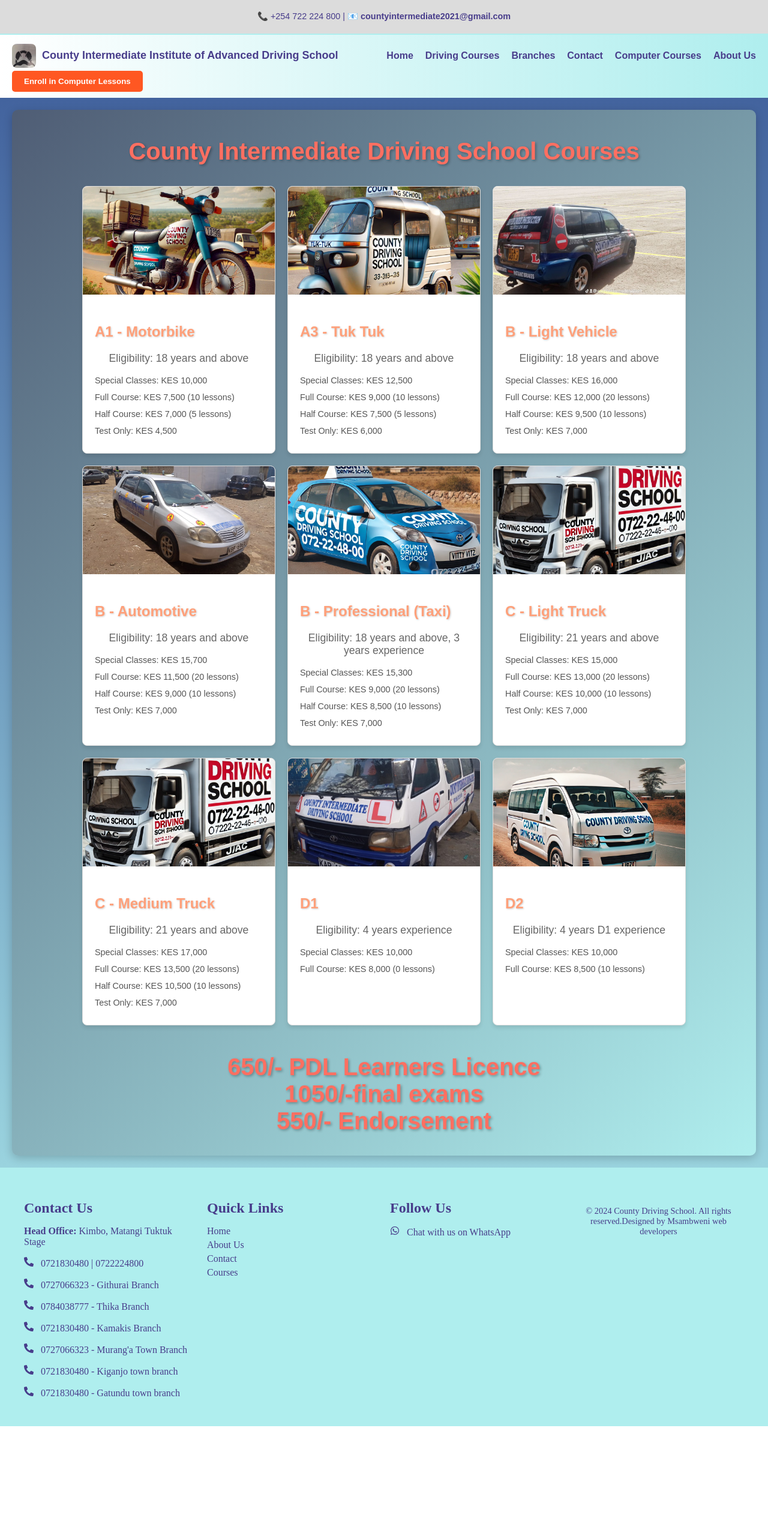
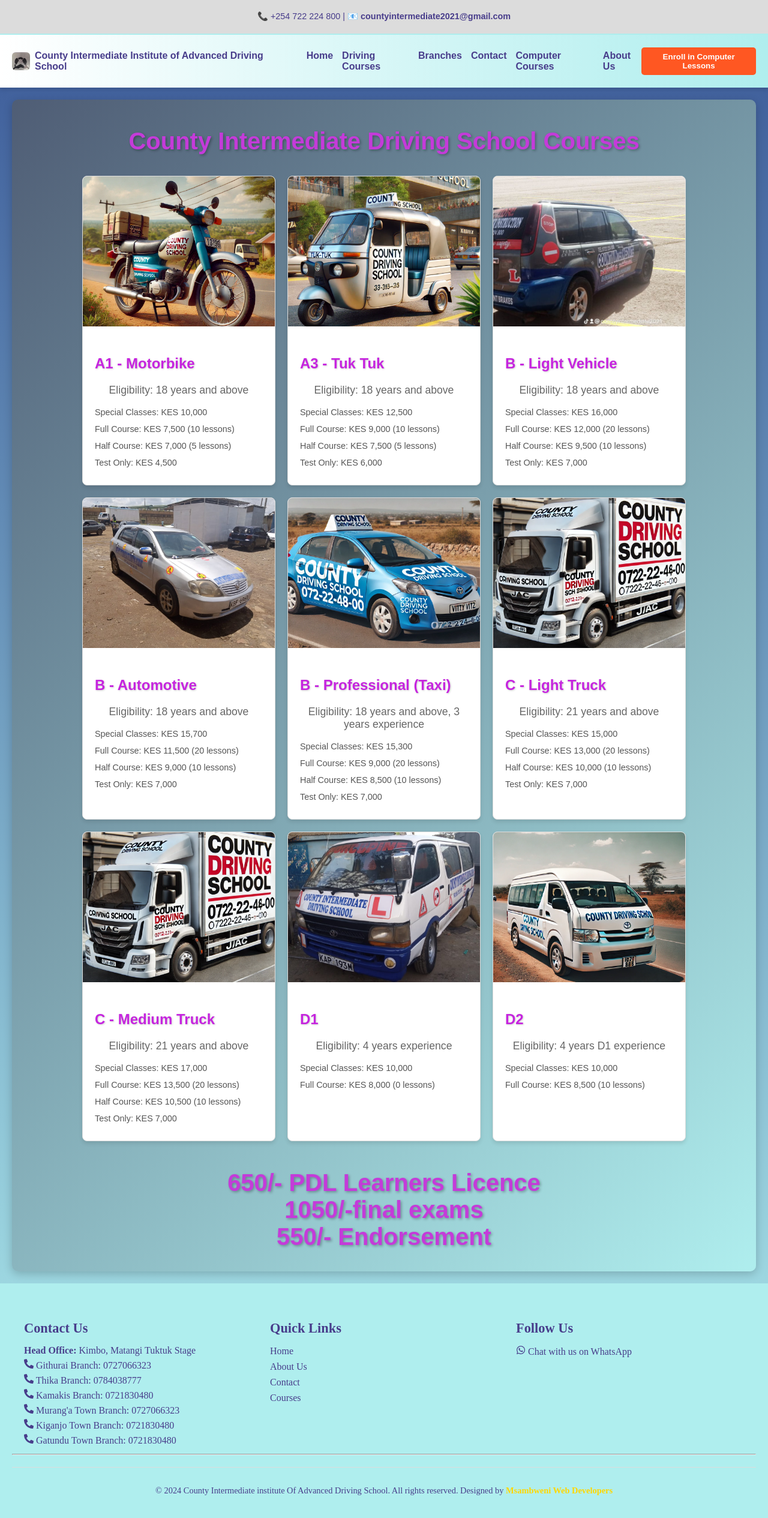
Before and after one commit to mwangi-star/county, a React (Create React App) app: page /courses in a window 1280 px wide. Shown: the top 2530 px of the page at 60% size. Before the commit the page ends 2377 px from the top, so only its background shows below. Built offline with nearby package versions, Linux system fonts and the light colour scheme.

Commit message:
Initial commit

```diff
--- a/src/components/Footer.jsx
+++ b/src/components/Footer.jsx
@@ -1,7 +1,17 @@
 import React from 'react';
-import { Link } from 'react-router-dom';  // Import Link for client-side routing
-import '../styles/Footer.css';  // Assuming you'll add styles in Footer.css
-import { FaPhoneAlt, FaWhatsapp } from 'react-icons/fa';  // Importing phone and whatsapp icons
+import { Link } from 'react-router-dom'; // Client-side routing
+import '../styles/Footer.css'; // Footer CSS
+import { FaPhoneAlt, FaWhatsapp } from 'react-icons/fa'; // Phone and WhatsApp icons
+
+const branches = [
+  { name: "Head Office", phone: "0721830480", location: "Kimbo, Matangi Tuktuk Stage" },
+  { name: "Githurai Branch", phone: "0727066323" },
+  { name: "Thika Branch", phone: "0784038777" },
+  { name: "Kamakis Branch", phone: "0721830480" },
+  { name: "Murang'a Town Branch", phone: "0727066323" },
+  { name: "Kiganjo Town Branch", phone: "0721830480" },
+  { name: "Gatundu Town Branch", phone: "0721830480" }
+];
 
 const Footer = () => {
   return (
@@ -10,54 +20,49 @@ const Footer = () => {
         {/* Contact Information */}
         <div className="footer-section">
           <h3>Contact Us</h3>
-          <p><strong>Head Office:</strong> Kimbo, Matangi Tuktuk Stage</p>
           <p>
-            <FaPhoneAlt /> <a href="tel:0721830480">0721830480</a> |
-            <a href="tel:0722224800"> 0722224800</a>
+            <strong>{branches[0].name}:</strong> {branches[0].location}
           </p>
-          <p>
-            <FaPhoneAlt /> <a href="tel:0727066323">0727066323</a> - Githurai Branch
-          </p>
-          <p>
-            <FaPhoneAlt /> <a href="tel:0784038777">0784038777</a> - Thika  Branch
-          </p>
-          <p>
-            <FaPhoneAlt /> <a href="tel:0721830480">0721830480</a> - Kamakis Branch
-          </p>
-          <p>
-            <FaPhoneAlt /> <a href="tel:0727066323">0727066323</a> - Murang'a Town Branch
-          </p>
-          <p>
-            <FaPhoneAlt /> <a href="tel:0721830480">0721830480</a> - Kiganjo town branch
-          </p>
-          <p>
-            <FaPhoneAlt /> <a href="tel:0721830480">0721830480</a> - Gatundu  town branch
-          </p>
+          {branches.map((branch, index) => (
+            index > 0 && (
+              <p key={index}>
+                <FaPhoneAlt /> {branch.name}:{" "}
+                <a href={`tel:${branch.phone}`}>{branch.phone}</a>
+              </p>
+            )
+          ))}
         </div>
 
         {/* Quick Links */}
         <div className="footer-section">
           <h3>Quick Links</h3>
           <ul>
-            <li><Link to="/Home">Home</Link></li>
+            <li><Link to="/">Home</Link></li>
             <li><Link to="/about">About Us</Link></li>
             <li><Link to="/contact">Contact</Link></li>
             <li><Link to="/courses">Courses</Link></li>
           </ul>
         </div>
 
-        {/* Social and WhatsApp */}
+        {/* Follow Us */}
         <div className="footer-section">
           <h3>Follow Us</h3>
           <p>
-            <FaWhatsapp /> <a href="https://wa.me/0784038777" target="_blank" rel="noopener noreferrer">Chat with us on WhatsApp</a>
+            <FaWhatsapp />{" "}
+            <a href="https://wa.me/0784038777" target="_blank" rel="noopener noreferrer">
+              Chat with us on WhatsApp
+            </a>
           </p>
         </div>
+      </div>
 
-        {/* Copyright */}
-        <div className="footer-section footer-bottom">
-          <p>© {new Date().getFullYear()} County Driving School. All rights reserved.Designed by Msambweni web developers</p>
-        </div>
+      {/* Horizontal Line and Copyright */}
+      <hr className="footer-separator" />
+      <div className="footer-bottom">
+        <p>
+          © {new Date().getFullYear()} County Intermediate institute Of Advanced Driving School. All rights reserved.
+          Designed by <strong>Msambweni Web Developers</strong>
+        </p>
       </div>
     </footer>
   );
--- a/src/styles/Cambridge.css
+++ b/src/styles/Cambridge.css
@@ -25,7 +25,7 @@ body {
 .courses-container h1 {
     font-size: 2.5rem;
     text-align: center;
-    color: #ff6f61;
+    color: #c43bd9;
     text-shadow: 2px 2px 4px rgba(0, 0, 0, 0.3);
     margin-bottom: 15px;
     width: 100%;
@@ -42,7 +42,7 @@ body {
 .courses-container h3 {
     font-size: 1.5rem;
     margin-bottom: 10px;
-    color: #ffa07a;
+    color: #c624df;
     text-shadow: 1px 1px 3px rgba(0, 0, 0, 0.2);
 }
 
@@ -101,7 +101,7 @@ body {
 }
 
 .courses-container p strong {
-    color: #ff6f61;
+    color: #86ff61;
 }
 
 /* Responsive Design */
--- a/src/styles/Courses.css
+++ b/src/styles/Courses.css
@@ -40,7 +40,7 @@
 
 .course-image {
     width: 100%;
-    height: 180px;
+    height: 250px;
     object-fit: cover;
 }
 
--- a/src/styles/Footer.css
+++ b/src/styles/Footer.css
@@ -1,17 +1,16 @@
-/* General Footer Styles */
+/* Footer Container */
 .footer-container {
-  background: #AFEEEE;
+  background-color: #AFEEEE;
   color: #483D8B;
-  padding: 30px 20px;
+  padding: 40px 20px;
   font-family: 'Arial, sans-serif';
-  text-align: center;
 }
 
 .footer-content {
   display: flex;
   justify-content: space-between;
   flex-wrap: wrap;
-  gap: 20px;
+  gap: 30px;
   max-width: 1200px;
   margin: 0 auto;
 }
@@ -20,21 +19,24 @@
 .footer-section {
   flex: 1;
   min-width: 250px;
-  text-align: left;
 }
 
 .footer-section h3 {
+  font-size: 1.4rem;
   color: #483D8B;
-  font-size: 1.5rem;
-  margin-bottom: 10px;
-  font-weight: bold;
+  margin-bottom: 15px;
 }
 
 .footer-section p,
-.footer-section ul {
+.footer-section a {
   font-size: 1rem;
   color: #483D8B;
-  font-weight: 500;
+  margin: 5px 0;
+  text-decoration: none;
+}
+
+.footer-section a:hover {
+  color: #FFD700;
 }
 
 .footer-section ul {
@@ -43,54 +45,41 @@
 }
 
 .footer-section ul li {
-  margin: 5px 0;
+  margin-bottom: 8px;
 }
 
 .footer-section ul li a {
   color: #483D8B;
-  text-decoration: none;
-  font-weight: 500;
+  transition: color 0.3s;
 }
 
 .footer-section ul li a:hover {
   color: #FFD700;
 }
 
-/* Phone and WhatsApp Icon Styles */
-.footer-section a {
+/* Footer Bottom */
+.footer-bottom {
+  text-align: center;
+  margin-top: 20px;
+  border-top: 1px solid #dcdcdc;
+  padding-top: 15px;
+  font-size: 0.9rem;
   color: #483D8B;
-  text-decoration: none;
-  font-weight: 500;
 }
 
-.footer-section a:hover {
+.footer-bottom strong {
   color: #FFD700;
 }
 
-.footer-section svg {
-  margin-right: 8px;
-}
-
-/* Bottom Section */
-.footer-bottom {
-  text-align: center;
-  margin-top: 20px;
-}
-
-.footer-bottom p {
-  font-size: 0.9rem;
-  color: #483D8B;
-  font-weight: 500;
-}
-
-/* Responsive Design */
+/* Responsive Styles */
 @media (max-width: 768px) {
   .footer-content {
-      flex-direction: column;
-      align-items: center;
+    flex-direction: column;
+    align-items: center;
   }
 
   .footer-section {
-      text-align: center;
+    text-align: center;
+    margin-bottom: 20px;
   }
 }
--- a/src/styles/Navbar.css
+++ b/src/styles/Navbar.css
@@ -1,107 +1,111 @@
 /* Contact Information Section */
 .contact-bar {
-  background-color: #DCDCDC; /* Light Coral background */
-  color: #483D8B; /* Dark Slate Blue text */
+  background-color: #DCDCDC;
+  color: #483D8B;
   font-size: 0.9rem;
   text-align: center;
   padding: 5px 20px;
-  border-bottom: 2px solid #AFEEEE; /* Light Cyan separator line */
+  border-bottom: 2px solid #AFEEEE;
 }
 
 .contact-bar a {
-  color: #483D8B; /* Same as text color */
+  color: #483D8B;
   text-decoration: none;
   font-weight: 600;
-  font-size: 2 rem;
 }
 
 .contact-bar a:hover {
   text-decoration: underline;
-  color: #2e3b55; /* Slightly darker color on hover */
+  color: #2e3b55;
 }
 
-/* Navbar Styles (No Changes Here) */
+/* Navbar */
 .navbar {
-  background: linear-gradient(to right, #FFFFFF, #AFEEEE); /* Replace #333 and #555 with your desired colors */
+  background: linear-gradient(to right, #FFFFFF, #AFEEEE);
   color: #fff;
   padding: 10px 20px;
   position: relative;
+  box-shadow: 0px 4px 6px rgba(0, 0, 0, 0.1);
 }
 
 .navbar-container {
   display: flex;
   align-items: center;
   justify-content: space-between;
-  flex-wrap: wrap;
 }
 
 .navbar-logo {
   display: flex;
   align-items: center;
   color: #483D8B;
-  font-size: large;
+  font-size: 1rem;
   font-weight: 600;
 }
 
 .logo {
-  width: 40px;
-  height: 40px;
-  margin-right: 10px;
-  border-radius: 8px;
+  width: 30px; /* Smaller logo size */
+  height: 30px;
+  margin-right: 8px;
+  border-radius: 6px;
 }
 
 .navbar-links {
   display: flex;
   list-style: none;
-  gap: 20px;
+  gap: 15px;
 }
 
 .navbar-links li {
   display: inline;
 }
 
-
 .navbar-links a {
   color: #483D8B;
   text-decoration: none;
   font-weight: bold;
+  transition: all 0.3s ease;
 }
 
 .navbar-links a:hover {
   color: red;
   text-decoration: underline;
-  scale: 1.1;
+  transform: scale(1.05);
 }
 
 .navbar-button {
   background-color: #ff5722;
   border: none;
   color: white;
-  padding: 10px 20px;
+  padding: 8px 12px; /* Slightly reduced button size */
   border-radius: 5px;
   cursor: pointer;
   font-weight: bold;
+  transition: background-color 0.3s ease;
 }
 
 .navbar-button:hover {
   background-color: #e64a19;
 }
 
-/* Mobile Menu Icon */
+/* Hamburger Menu */
 .menu-icon {
   display: none;
   flex-direction: column;
+  gap: 4px;
   cursor: pointer;
-  gap: 5px;
+  position: absolute;
+  top: 10px; /* Top-right alignment */
+  right: 15px;
 }
 
 .menu-icon span {
-  width: 25px;
-  height: 3px;
-  background: white;
+  width: 20px; /* Reduced size of hamburger menu */
+  height: 2px;
+  background: #483D8B;
+  border-radius: 2px;
+  transition: all 0.3s ease-in-out;
 }
 
-/* Hide Menu Toggle Input */
 .menu-toggle {
   display: none;
 }
@@ -110,16 +114,34 @@
   display: flex;
   flex-direction: column;
   gap: 10px;
+  background-color: #AFEEEE;
+  position: absolute;
+  top: 50px; /* Reduced dropdown position */
+  right: 0;
+  width: 50%; /* Smaller dropdown menu width */
+  padding: 15px;
+  font-size: 0.9rem; /* Smaller content size */
+  box-shadow: 0px 4px 6px rgba(0, 0, 0, 0.1);
+  z-index: 1000;
+  border-radius: 0 0 10px 10px;
+}
+
+.menu-toggle:checked ~ .menu-icon span:nth-child(1) {
+  transform: rotate(45deg) translate(5px, 5px);
+}
+
+.menu-toggle:checked ~ .menu-icon span:nth-child(2) {
+  opacity: 0;
+}
+
+.menu-toggle:checked ~ .menu-icon span:nth-child(3) {
+  transform: rotate(-45deg) translate(5px, -5px);
 }
 
 /* Responsive Design */
 @media (max-width: 768px) {
   .navbar-links {
     display: none;
-    flex-direction: column;
-    width: 100%;
-    padding: 10px;
-    background-color: #444;
   }
 
   .menu-icon {
@@ -129,5 +151,10 @@
   .navbar-button {
     margin-top: 10px;
     width: 100%;
+    text-align: center;
+  }
+
+  .navbar-container {
+    flex-direction: row;
   }
 }
```
